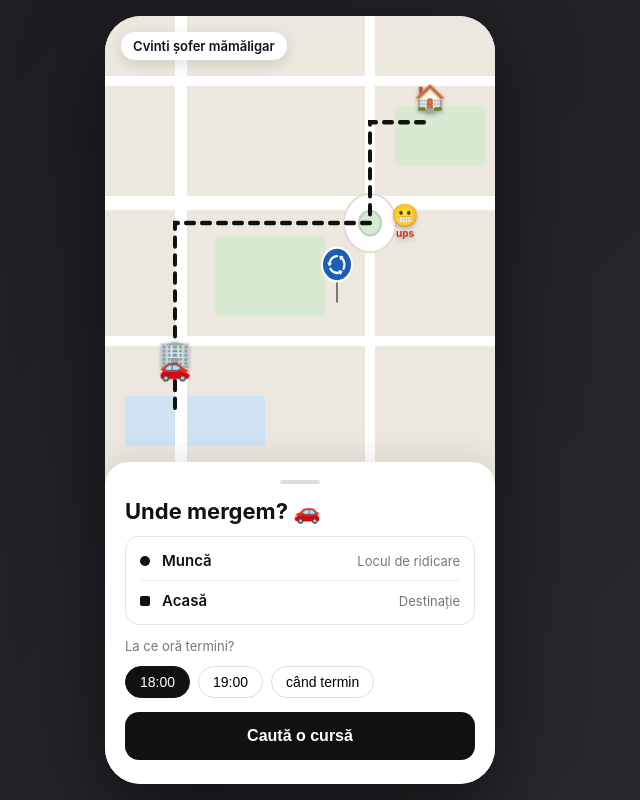
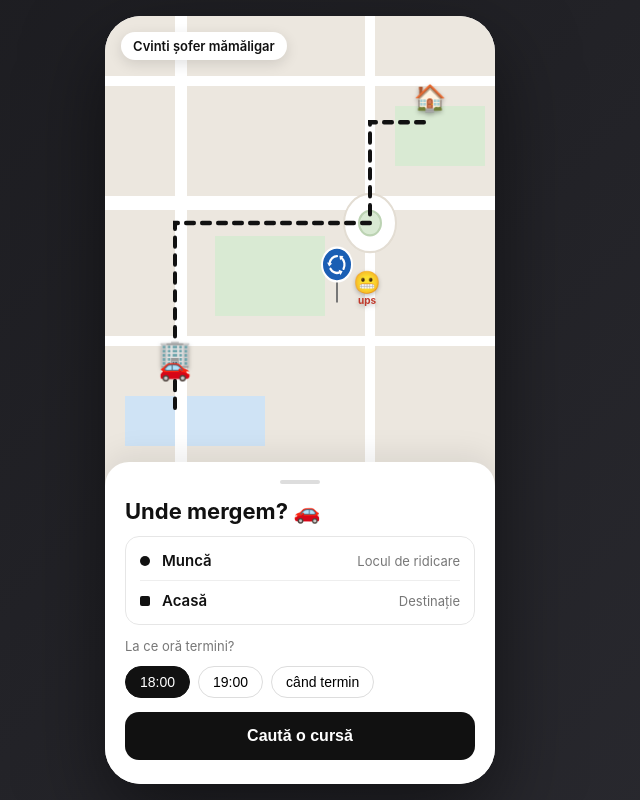
Before and after one commit to cvintilianrosca/uber, a plain HTML site: page index.html in a window 1280 px wide. Shown: the whole page, without its empty margins (340-980 px from the left). Drawn offline with Linux system fonts and the light colour scheme; no server answers.

Commit message:
Move ups marker next to the sign
Co-Authored-By: Claude Fable 5.1 <noreply@anthropic.com>

```diff
--- a/index.html
+++ b/index.html
@@ -107,7 +107,7 @@
     </svg>
     <div class="pin" style="left: 70px; top: 352px;">🏢</div>
     <div class="pin" style="left: 325px; top: 97px;">🏠</div>
-    <div class="ups" style="left: 300px; top: 205px;">😬<small>ups</small></div>
+    <div class="ups" style="left: 262px; top: 272px;">😬<small>ups</small></div>
     <div class="car" id="car" style="left: 70px; top: 350px;">🚗</div>
   </div>
 
```
